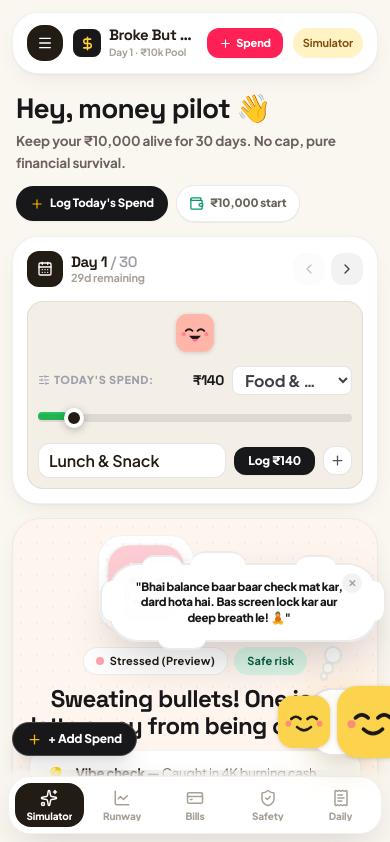
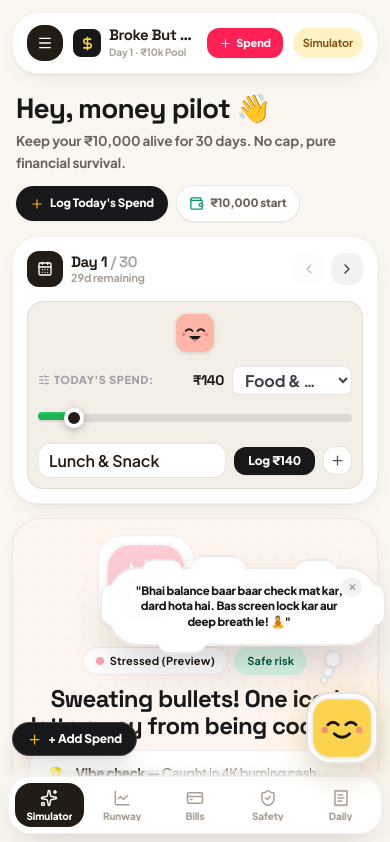
Before and after one commit to anshuvdebnath-cyber/PROMPT-RUN-HACKATHON, a React (Vite) app: page / in a window 390 px wide. Shown: the top 842 px of the page. Built offline with nearby package versions, Linux system fonts and the light colour scheme.

Commit message:
fix(mascot): constrain drag strictly within screen, remove wobble bobbing, and fix duplicate face on mobile

```diff
--- a/src/components/Mascot.tsx
+++ b/src/components/Mascot.tsx
@@ -46,16 +46,8 @@ export const Mascot: React.FC<MascotProps> = ({
       <motion.div
         className="relative flex items-center justify-center filter drop-shadow-sm cursor-pointer"
         style={{ width: size, height: size }}
-        whileHover={{ scale: 1.05 }}
-        whileTap={{ scale: 0.95 }}
-        animate={{
-          y: [0, -3, 0],
-        }}
-        transition={{
-          duration: 3,
-          repeat: Infinity,
-          ease: 'easeInOut',
-        }}
+        whileHover={{ scale: 1.04 }}
+        whileTap={{ scale: 0.96 }}
         role="img"
         aria-label={`Financial mood mascot: ${meta.label} (${meta.vibe})`}
       >
--- a/src/components/MascotCompanion.tsx
+++ b/src/components/MascotCompanion.tsx
@@ -138,6 +138,7 @@ export const MascotCompanion: React.FC = () => {
   }, [])
 
   const isDraggingRef = useRef(false)
+  const constraintsRef = useRef<HTMLDivElement>(null)
 
   // Tapping the mascot cycles to the next thought and pops the cloud
   const handleMascotTap = () => {
@@ -148,10 +149,15 @@ export const MascotCompanion: React.FC = () => {
   }
 
   return (
+    <div
+      ref={constraintsRef}
+      className="fixed inset-0 pointer-events-none z-50 overflow-hidden p-3 sm:p-5"
+    >
       <motion.div
         drag
+        dragConstraints={constraintsRef}
         dragMomentum={false}
-      dragElastic={0.06}
+        dragElastic={0}
         onDragStart={() => {
           isDraggingRef.current = true
         }}
@@ -161,7 +167,7 @@ export const MascotCompanion: React.FC = () => {
           }, 140)
         }}
         whileDrag={{ scale: 1.05, cursor: 'grabbing' }}
-      className="fixed bottom-22 right-3 sm:bottom-6 sm:right-6 z-50 flex flex-col items-end pointer-events-auto select-none touch-none cursor-grab"
+        className="absolute bottom-20 right-3 sm:bottom-6 sm:right-6 flex flex-col items-end pointer-events-auto select-none touch-none cursor-grab active:cursor-grabbing"
       >
         {/* Movie-style Thinking Cloud Pop-up */}
         <AnimatePresence>
@@ -246,12 +252,8 @@ export const MascotCompanion: React.FC = () => {
           )}
         </AnimatePresence>
 
-      {/* Floating Mascot */}
-      <motion.div
-        animate={{ y: [0, -5, 0] }}
-        transition={{ repeat: Infinity, duration: 3, ease: 'easeInOut' }}
-        whileHover={{ scale: 1.05 }}
-        whileTap={{ scale: 0.94 }}
+        {/* Stable, Clean Mascot container */}
+        <div
           onClick={handleMascotTap}
           className="relative cursor-pointer group"
           title="Tap for next thought or drag around!"
@@ -259,12 +261,12 @@ export const MascotCompanion: React.FC = () => {
           {/* Ambient glow */}
           <div className="absolute inset-0 rounded-[26px] bg-amber-400/20 blur-xl -z-10 group-hover:bg-amber-400/35 transition-all duration-300" />
 
-        {/* Clean squircle mascot container */}
-        <div className="w-[68px] h-[68px] sm:w-[92px] sm:h-[92px] rounded-[22px] sm:rounded-[28px] bg-white/95 backdrop-blur-md border-2 border-black/10 shadow-[0_12px_30px_-6px_rgba(0,0,0,0.18)] flex items-center justify-center p-1 transition-all group-hover:shadow-[0_18px_38px_-4px_rgba(0,0,0,0.22)]">
-          <Mascot mood={currentThought.mood} size={58} className="sm:hidden" />
-          <Mascot mood={currentThought.mood} size={80} className="hidden sm:block" />
+          {/* Clean squircle mascot container with single face */}
+          <div className="w-[72px] h-[72px] sm:w-[86px] sm:h-[86px] rounded-[24px] sm:rounded-[28px] bg-white/95 backdrop-blur-md border-2 border-black/10 shadow-[0_12px_30px_-6px_rgba(0,0,0,0.18)] flex items-center justify-center p-1 transition-all group-hover:shadow-[0_18px_38px_-4px_rgba(0,0,0,0.22)]">
+            <Mascot mood={currentThought.mood} size={64} />
+          </div>
         </div>
       </motion.div>
-    </motion.div>
+    </div>
   )
 }
```
Lines whose indentation alone changed are shown as unchanged.
